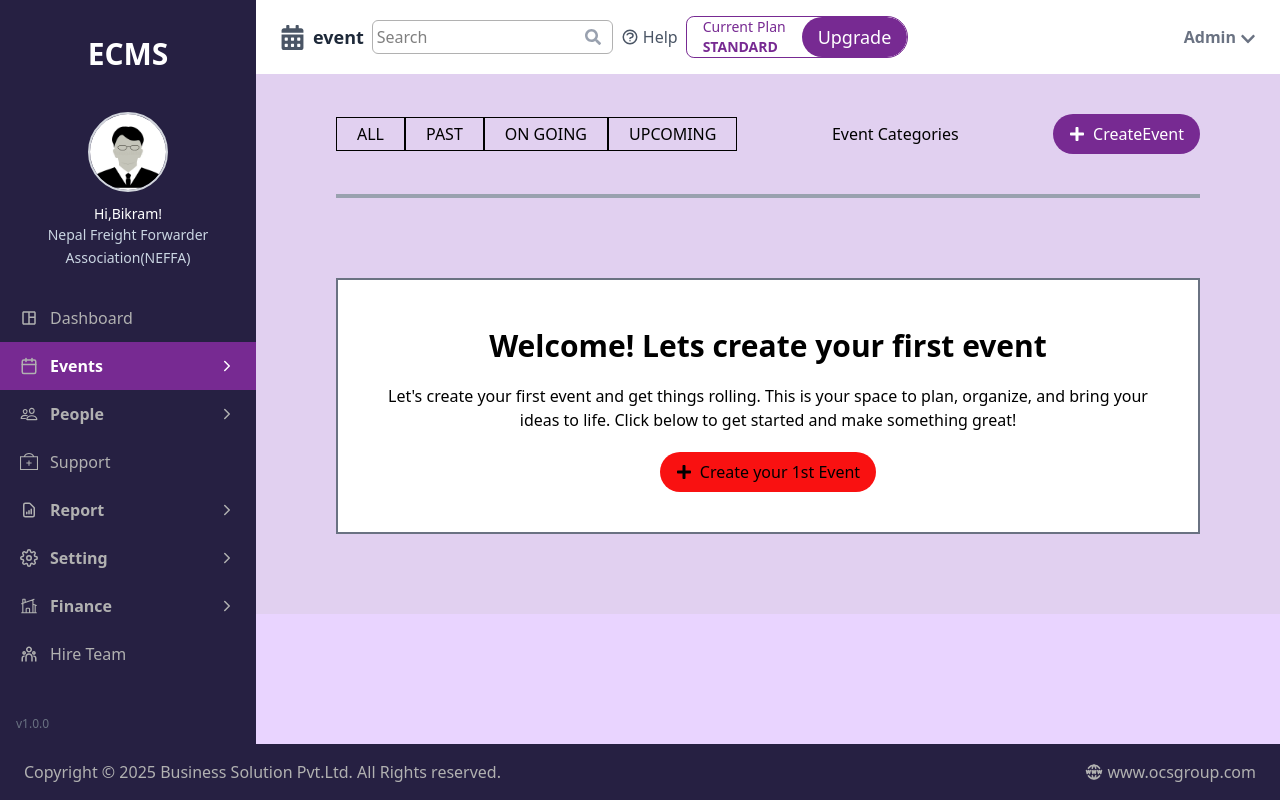
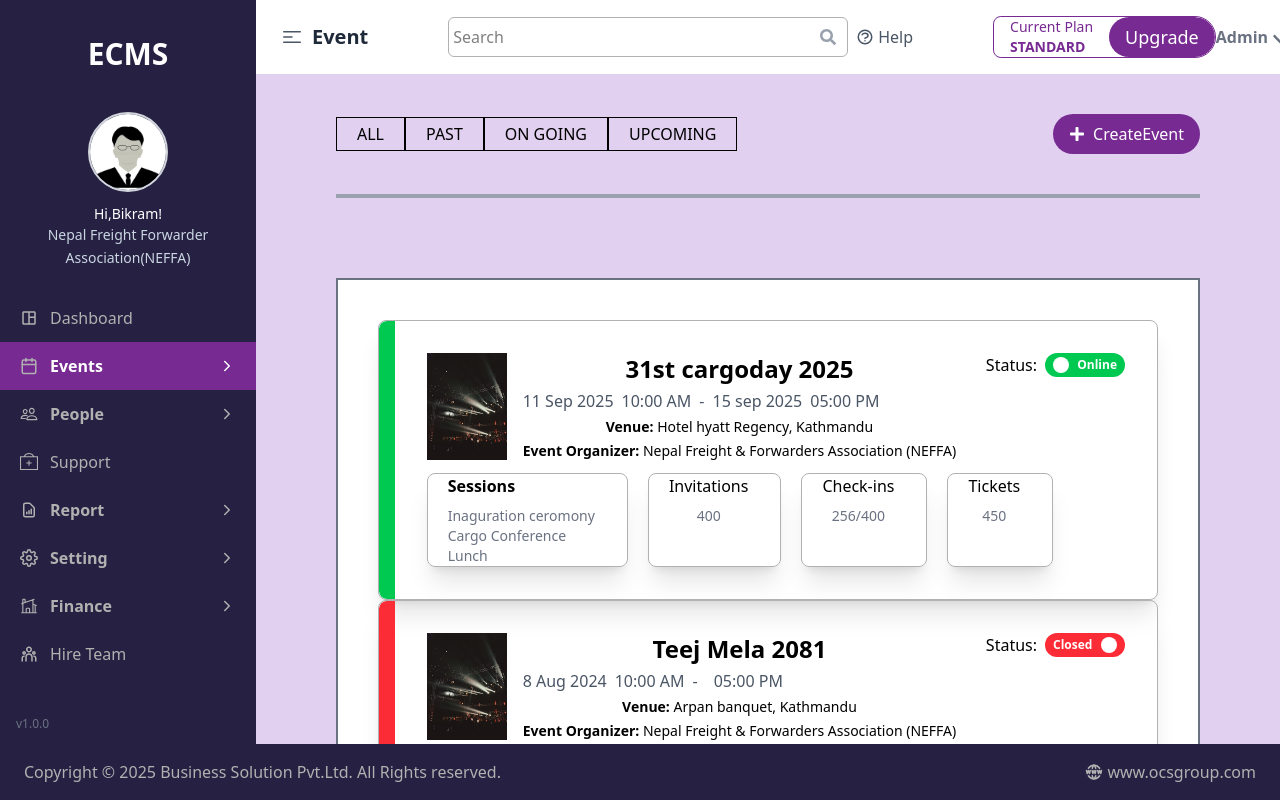
Before and after one commit to koiraladarwin/ecmsadminpage, a React (Vite) app: page /event in a window 1280 px wide. Built offline with nearby package versions, Linux system fonts and the light colour scheme.

Commit message:
feat: added alleventcard in alleventpage

```diff
--- a/src/App.jsx
+++ b/src/App.jsx
@@ -9,11 +9,11 @@ import ReportPage from "./features/dashboard/report/pages/ReportPage";
 import SettingsPage from "./features/dashboard/settings/pages/SettingsPage";
 import HireTeamPage from "./features/dashboard/hireteam/HireTeamPage";
 
-import EventsPage from "./features/dashboard/event/EventsPage";
+import EventsPage from "./features/dashboard/event/pages/EventsPage.jsx";
 import FinancePage from "./features/dashboard/finance/pages/FinancePage";
 import ImportExportPage from "./features/dashboard/importexport/Importexport";
 import CategoryPage from "./features/dashboard/category/page/Category";
-import CreateEventPage from "./features/dashboard/event/NewEventPage";
+import CreateEventPage from "./features/dashboard/event/pages/NewEventPage.jsx";
 import StaffAttendeePage from "./features/dashboard/people/pages/StaffAttendeePage";
 import Home from "./features/dashboard/home/pages/Home";
 
--- a/src/features/dashboard/components/NavBar.jsx
+++ b/src/features/dashboard/components/NavBar.jsx
@@ -2,25 +2,29 @@ import React from 'react'
 import { FaCalendarAlt, FaChevronDown, FaSearch } from 'react-icons/fa'
 import { HiOutlineQuestionMarkCircle } from 'react-icons/hi'
 import { useLocation } from 'react-router-dom'
+import { HiOutlineBars3CenterLeft } from "react-icons/hi2";
 
 const NavBar = () => {
   const pathname = useLocation().pathname.split("/")[1]
 
   return (
-    <div className="bg-white px-6 py-4 flex flex-col lg:flex-row lg:justify-between gap:5 xl:gap-0 items-center">
-      <div className="flex flex-col md:flex-row md:flex-2 items-center md:gap-2">
+    <div className="bg-white px-6 py-4 flex flex-col lg:flex-row lg:justify-between gap:5 xl:gap-0 items-center sticky top-0">
+      <div className="flex flex-col md:flex-row md:flex-2 items-center md:gap-20">
         {/* My Events with icon */}
         <div className="flex items-center gap-2 text-lg font-semibold text-gray-800 whitespace-nowrap">
-          <FaCalendarAlt className="text-gray-600" size={25} />
-          {pathname ? pathname : "My Events"}
+          <HiOutlineBars3CenterLeft className="text-gray-600" size={24} />
+          <h1 className='text-xl'>
+            {pathname ? pathname.charAt(0).toUpperCase() + pathname.slice(1) : "My Events"}
+          </h1>
         </div>
 
+        <div className='flex gap-2'>
           {/* Search with icon  */}
           <div className=" relative">
             <input
               type="text"
               placeholder="Search"
-            className="pl-3 pr-10 py-2 border border-gray-300 rounded-md focus:outline-none focus:ring-2 focus:ring-purple-500"
+              className="pl-3 pr-10 py-10 h-10 border border-gray-300 rounded-md focus:outline-none focus:ring-2 focus:ring-purple-500 w-100"
             />
             <FaSearch className="absolute right-3 top-1/2 -translate-y-1/2 text-gray-400" />
           </div>
@@ -32,6 +36,8 @@ const NavBar = () => {
             <div>Help</div>
           </div>
 
+
+        </div>
 
 
         {/* upgrade part */}
--- a/src/features/dashboard/event/EventsPage.jsx
+++ /dev/null
@@ -1,35 +0,0 @@
-import { FaPlus } from "react-icons/fa"
-import { Link } from 'react-router-dom'
-import EventHeader from "../components/event/Header"
-
-export default function EventsPage() {
-  const events = [];
-
-  return (
-    <>
-      <div className='flex min-h-full bg-[#e1d0f0]'>
-        <div className='w-full'>
-
-          <EventHeader />
-
-          <div className='box-border m-20 p-10 border-gray-500 border-2 bg-white text-center'>
-
-            <h1 className='text-3xl font-bold mt-2'> Welcome! Lets create your first event </h1>
-            <p className='mt-5'>Let's create your first event and get things rolling. This is your space to plan,
-              organize, and bring your ideas to life. Click below to get started and make something great!
-            </p>
-
-            <Link to="/event/createvent">
-              <button className='flex items-center px-4 py-2 rounded-3xl gap-2 mt-5 mx-auto bg-[#f91111] '>
-                <FaPlus /> Create your 1st Event
-              </button>
-            </Link>
-
-          </div>
-
-        </div>
-
-      </div>
-    </>
-  )
-}
--- a/src/features/dashboard/components/event/Header.jsx
+++ b/src/features/dashboard/event/components/Header.jsx
@@ -29,17 +29,12 @@ export default function EventHeader() {
             </NavLink>
           ))}
         </div>
-
-
-        <div>
-          <span>Event Categories</span>
-        </div>
-
-
+        <NavLink to="/event/createvent" >
         <button className="bg-[#772a92] text-white px-4 py-2 rounded-3xl flex items-center gap-2">
           <FaPlus />
           CreateEvent
         </button>
+        </NavLink>
       </div>
 
       <hr className="ml-20 mr-20 m-10 border-gray-400 border-2" />
--- a/src/features/dashboard/event/MyAllEvent.jsx
+++ b/src/features/dashboard/event/components/MyAllEvent.jsx
@@ -1,6 +1,6 @@
-import AllEventCard from "../components/event/AllEventCard";
-import Header from "../components/event/Header";
-import {events} from"../components/event/EventsDetail";
+import AllEventCard from "./AllEventCard.jsx";
+import Header from "./Header.jsx";
+import {events} from "./EventsDetail.jsx";
 export default function MyallEvent()
 {
     const filteredEvents = events.filter(
--- a/src/features/dashboard/event/PastEvent.jsx
+++ b/src/features/dashboard/event/components/OngoingEvent.jsx
@@ -1,24 +1,24 @@
-import Header from "../components/event/Header";
-import AllEventCard from "../components/event/AllEventCard";
-import { events } from "../components/event/EventsDetail";
-export default function PastEvent(){
+import Header from "./Header.jsx";
+import AllEventCard from "./AllEventCard.jsx";
+import { events } from "./EventsDetail.jsx";
+export default function OngoingEvent(){
 
-    const pastEvent = events.filter(
-        (event) => event.status?.trim().toLowerCase() === "closed");
+    const ongoingEvent = events.filter(
+        (event) => event.status?.trim().toLowerCase() === "online");
     return (
         <div className="min-h-screen">
             <Header />
             <div className="box-border border-2 rounded-lg border-textgray shadow-2xl p-10 m-10 bg-white">
                 <div>
-                    {pastEvent.length > 0 ? (
-                        pastEvent.map((event, index) => (
+                    {ongoingEvent.length > 0 ? (
+                        ongoingEvent.map((event, index) => (
                             <AllEventCard
                                 key={index} {...event}
 
                             />
                         ))
                     ): (
-                        <p>No past events found.</p>
+                        <p>No ongoing events found.</p>
                     )}
                 </div>
             </div>
--- a/src/features/dashboard/event/OngoingEvent.jsx
+++ b/src/features/dashboard/event/components/PastEvent.jsx
@@ -1,24 +1,24 @@
-import Header from "../components/event/Header";
-import AllEventCard from "../components/event/AllEventCard";
-import { events } from "../components/event/EventsDetail";
-export default function OngoingEvent(){
+import Header from "./Header.jsx";
+import AllEventCard from "./AllEventCard.jsx";
+import { events } from "./EventsDetail.jsx";
+export default function PastEvent(){
 
-    const ongoingEvent = events.filter(
-        (event) => event.status?.trim().toLowerCase() === "online");
+    const pastEvent = events.filter(
+        (event) => event.status?.trim().toLowerCase() === "closed");
     return (
         <div className="min-h-screen">
             <Header />
             <div className="box-border border-2 rounded-lg border-textgray shadow-2xl p-10 m-10 bg-white">
                 <div>
-                    {ongoingEvent.length > 0 ? (
-                        ongoingEvent.map((event, index) => (
+                    {pastEvent.length > 0 ? (
+                        pastEvent.map((event, index) => (
                             <AllEventCard
                                 key={index} {...event}
 
                             />
                         ))
                     ): (
-                        <p>No ongoing events found.</p>
+                        <p>No past events found.</p>
                     )}
                 </div>
             </div>
--- a/src/features/dashboard/event/UpcomingEvent.jsx
+++ b/src/features/dashboard/event/components/UpcomingEvent.jsx
@@ -1,6 +1,6 @@
-import Header from "../components/event/Header";
-import AllEventCard from "../components/event/AllEventCard";
-import { events } from "../components/event/EventsDetail";
+import Header from "./Header.jsx";
+import AllEventCard from "./AllEventCard.jsx";
+import { events } from "./EventsDetail.jsx";
 export default function UpcomingEvent(){
 
     const upcomingEvent = events.filter(
--- /dev/null
+++ b/src/features/dashboard/event/pages/EventsPage.jsx
@@ -0,0 +1,48 @@
+import { FaPlus } from "react-icons/fa"
+import { Link } from 'react-router-dom'
+import EventHeader from "../components/Header.jsx"
+import { events } from "../components/EventsDetail.jsx"
+import AllEventCard from "../components/AllEventCard.jsx"
+
+export default function EventsPage() {
+
+  return (
+    <>
+      <div className='flex min-h-full bg-[#e1d0f0]'>
+        <div className='w-full'>
+
+          <EventHeader />
+
+          <div className='box-border m-20 p-10 border-gray-500 border-2 bg-white text-center'>
+
+            {events.length === 0 &&
+              <>
+                <h1 className='text-3xl font-bold mt-2'> Welcome! Lets create your first event </h1>
+                <p className='mt-5'>Let's create your first event and get things rolling. This is your space to plan,
+                  organize, and bring your ideas to life. Click below to get started and make something great!
+                </p>
+                <Link to="/event/createvent">
+                  <button className='flex items-center px-4 py-2 rounded-3xl gap-2 mt-5 mx-auto bg-[#f91111] '>
+                    <FaPlus /> Create your 1st Event
+                  </button>
+                </Link>
+
+              </>
+            }
+            <div>
+
+              {events.map((event) => {
+                return <AllEventCard {...event} key={event.id} />
+              })
+              }
+
+            </div>
+
+          </div>
+
+        </div>
+
+      </div>
+    </>
+  )
+}
```
Also changed, not shown: src/features/dashboard/event/components/AllEventCard.jsx (renamed from src/features/dashboard/components/event/AllEventCard.jsx), src/features/dashboard/event/components/EventsDetail.jsx (renamed from src/features/dashboard/components/event/EventsDetail.jsx), src/features/dashboard/event/pages/NewEventPage.jsx (renamed from src/features/dashboard/event/NewEventPage.jsx). Lines whose indentation alone changed are shown as unchanged.
